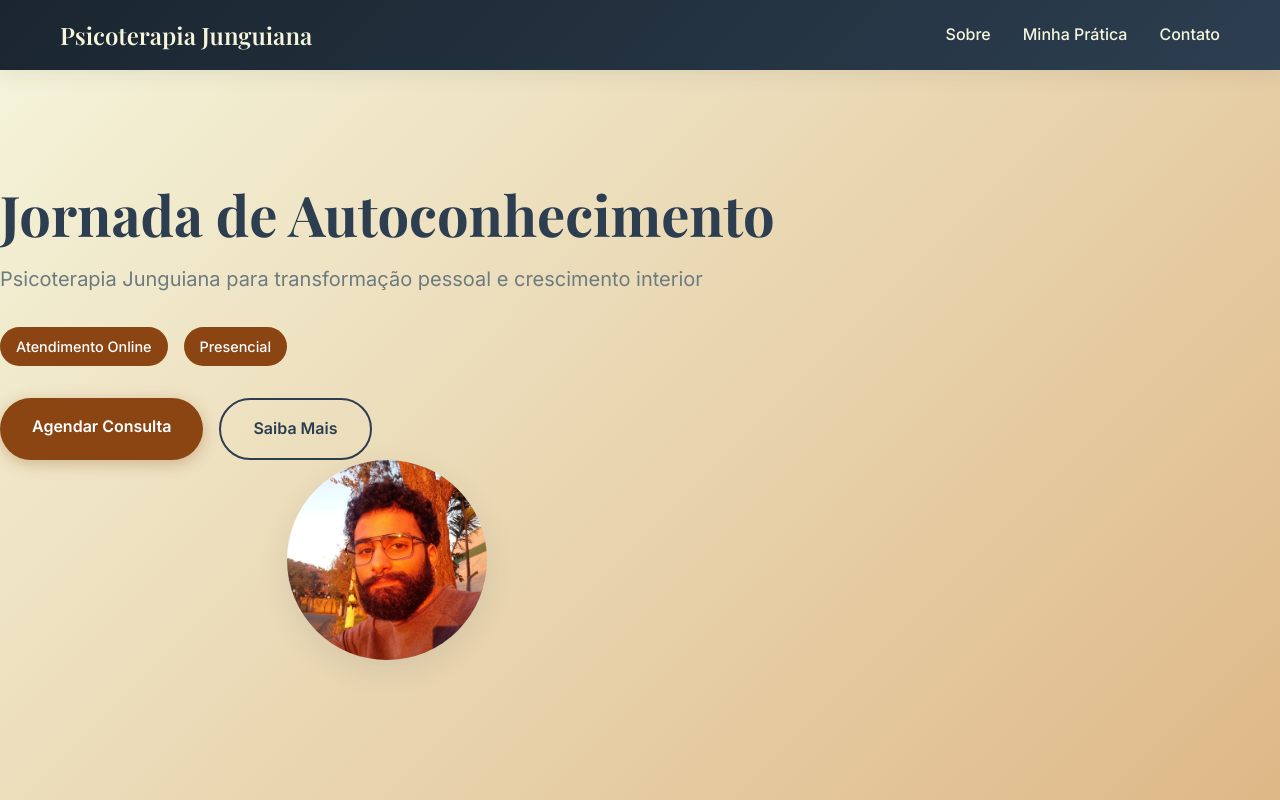
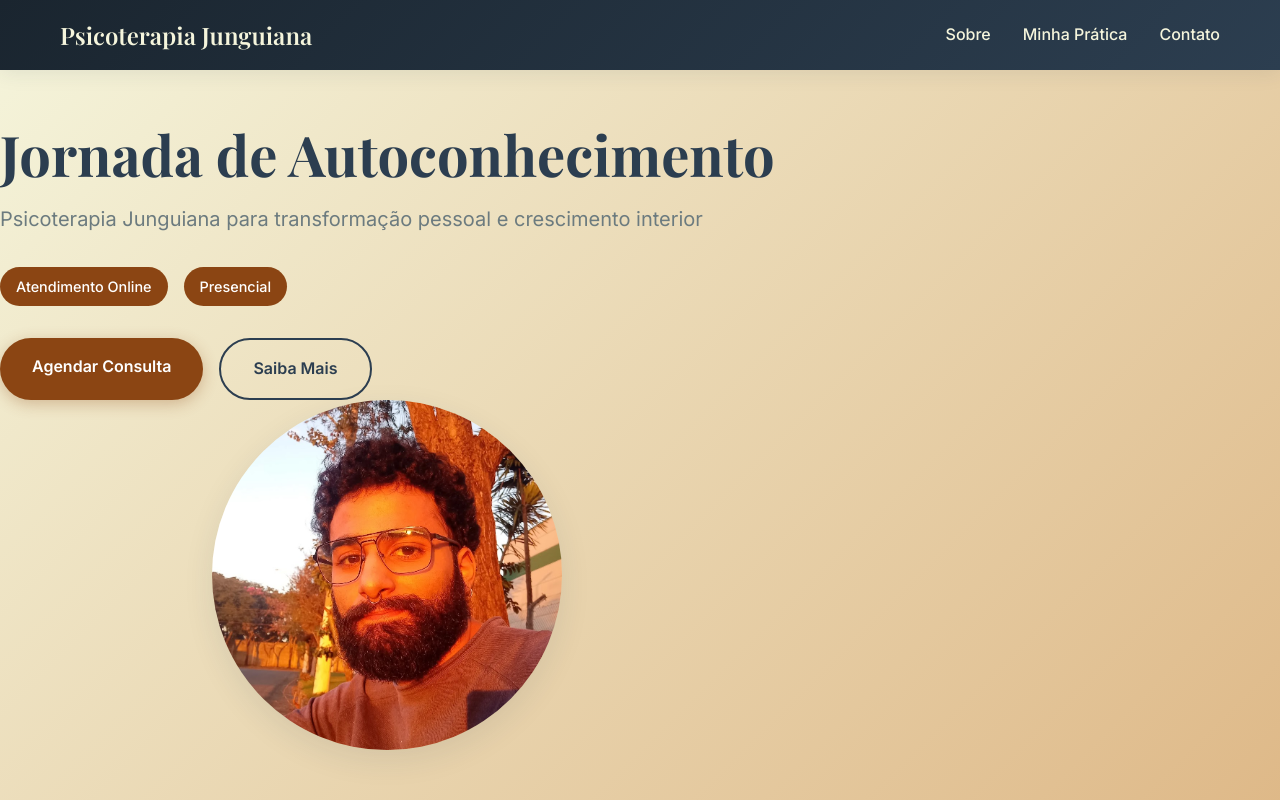
Before and after one commit to nicolascarneiro32-sudo/Site, a plain HTML site: page index.html in a window 1280 px wide. Shown: the top 800 px of the page. Drawn offline with nearby package versions, Linux system fonts and the light colour scheme.

Commit message:
Update styles.css

```diff
--- a/styles.css
+++ b/styles.css
@@ -118,11 +118,13 @@ body {
 }
 
 .foto-principal {
-    width: 200px;
-    height: 200px;
-    border-radius: 50%;
-    object-fit: cover;
-    box-shadow: 0 10px 30px var(--shadow);
+    width: 350px;          /* controla a largura */
+    height: 350px;         /* controla a altura */
+    border-radius: 50%;    /* deixa redonda */
+    object-fit: cover;     /* corta para caber sem distorcer */
+    display: block;        /* remove espaços extras */
+    margin: 0 auto;        /* centraliza */
+    box-shadow: 0 10px 30px var(--shadow); /* mantém a sombra */
 }
 
 .hero-title {
```
